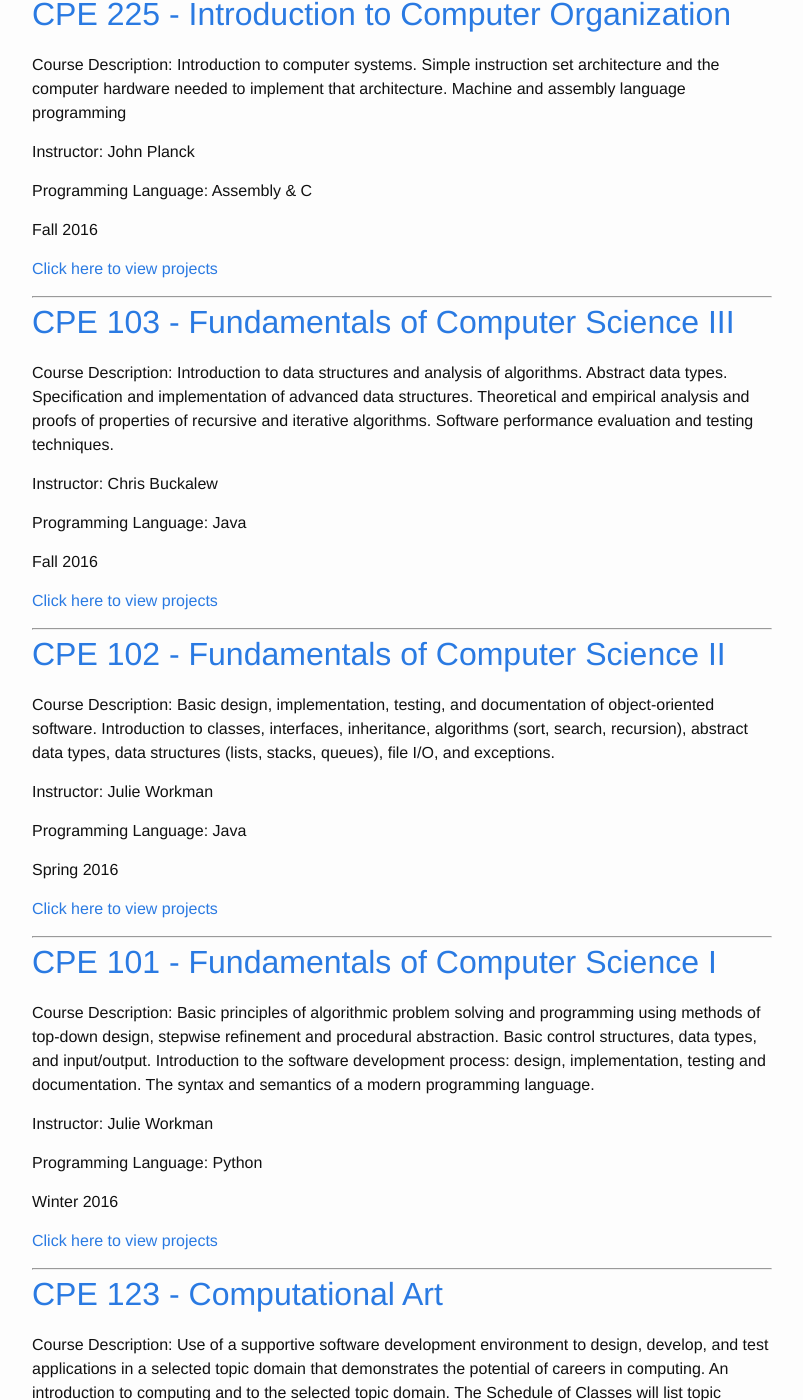
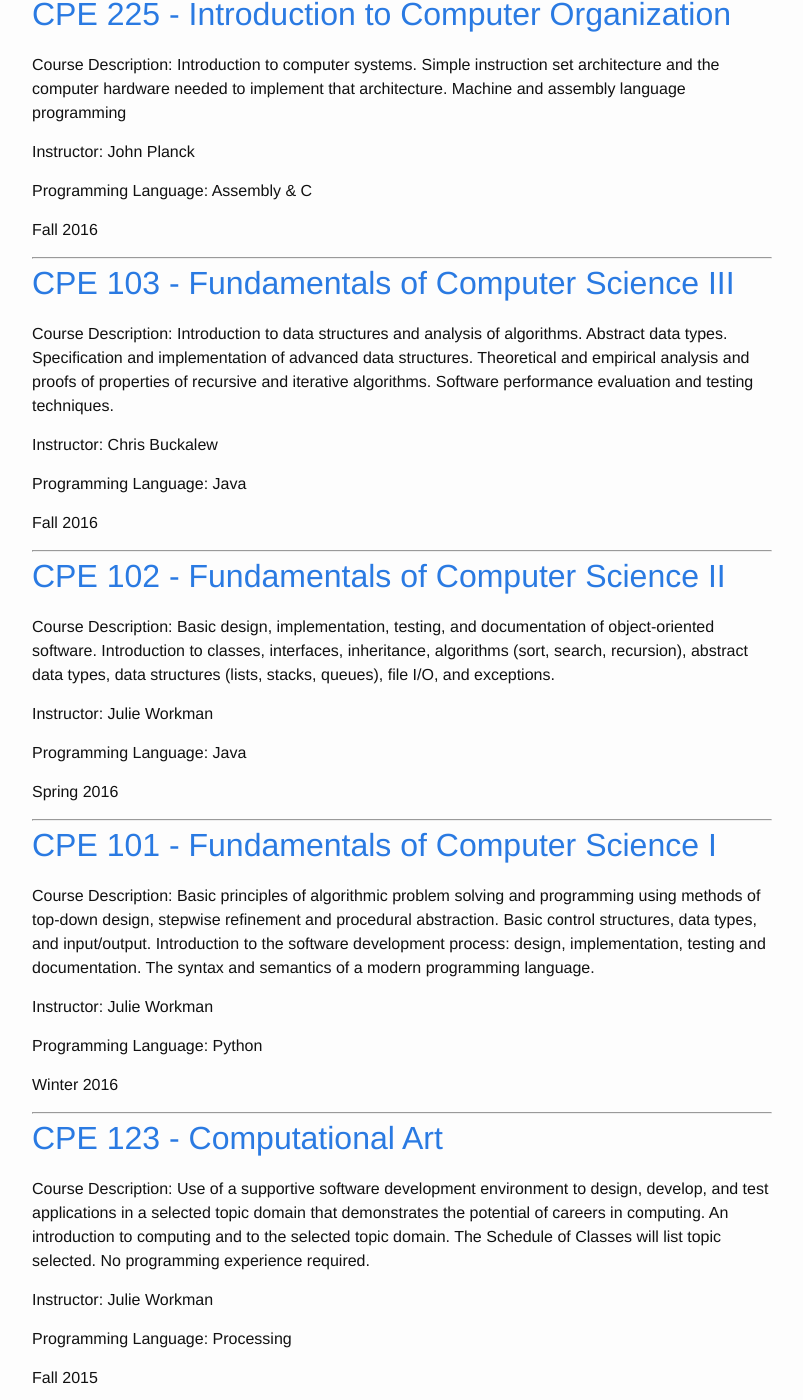
Before and after one commit to JonScott20/JonScott20.github.io, a Jekyll site: the page built from coursework.md, in a window 1280 px wide and 1400 px high, scrolled down 1310 px. Shown: the whole window, without its empty margins (238-1041 px from the left). Built offline with Jekyll 4.4.1, drawn with Linux system fonts in a browser that asks for light colours.

Commit message:
Update coursework.md

```diff
--- a/coursework.md
+++ b/coursework.md
@@ -53,8 +53,6 @@ Programming Language: Assembly & C
 
 Fall 2016
 
-[Click here to view projects](https://jonscott20.github.io/cpe225)
-
 -------
 
 [CPE 103 - Fundamentals of Computer Science III](https://jonscott20.github.io/cpe103)
@@ -67,8 +65,6 @@ Instructor: Chris Buckalew
 Programming Language: Java
 
 Fall 2016
-
-[Click here to view projects](https://jonscott20.github.io/cpe103)
 
 -------
 
@@ -83,8 +79,6 @@ Programming Language: Java
 
 Spring 2016
 
-[Click here to view projects](https://jonscott20.github.io/cpe102)
-
 -------
 
 [CPE 101 - Fundamentals of Computer Science I](https://jonscott20.github.io/cpe101)
@@ -97,8 +91,6 @@ Instructor: Julie Workman
 Programming Language: Python
 
 Winter 2016
-
-[Click here to view projects](https://jonscott20.github.io/cpe101)
 
 -------
 
```
